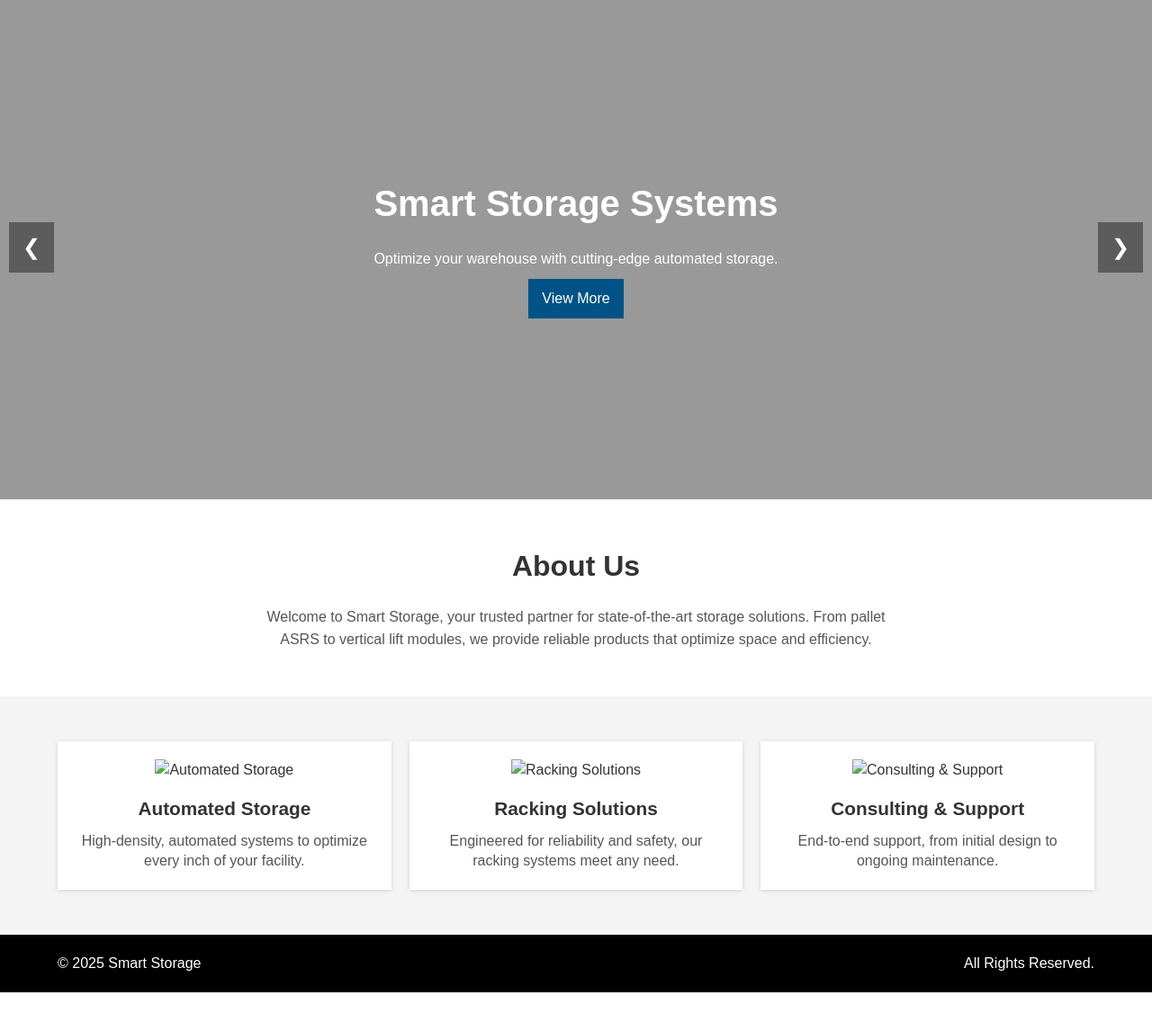
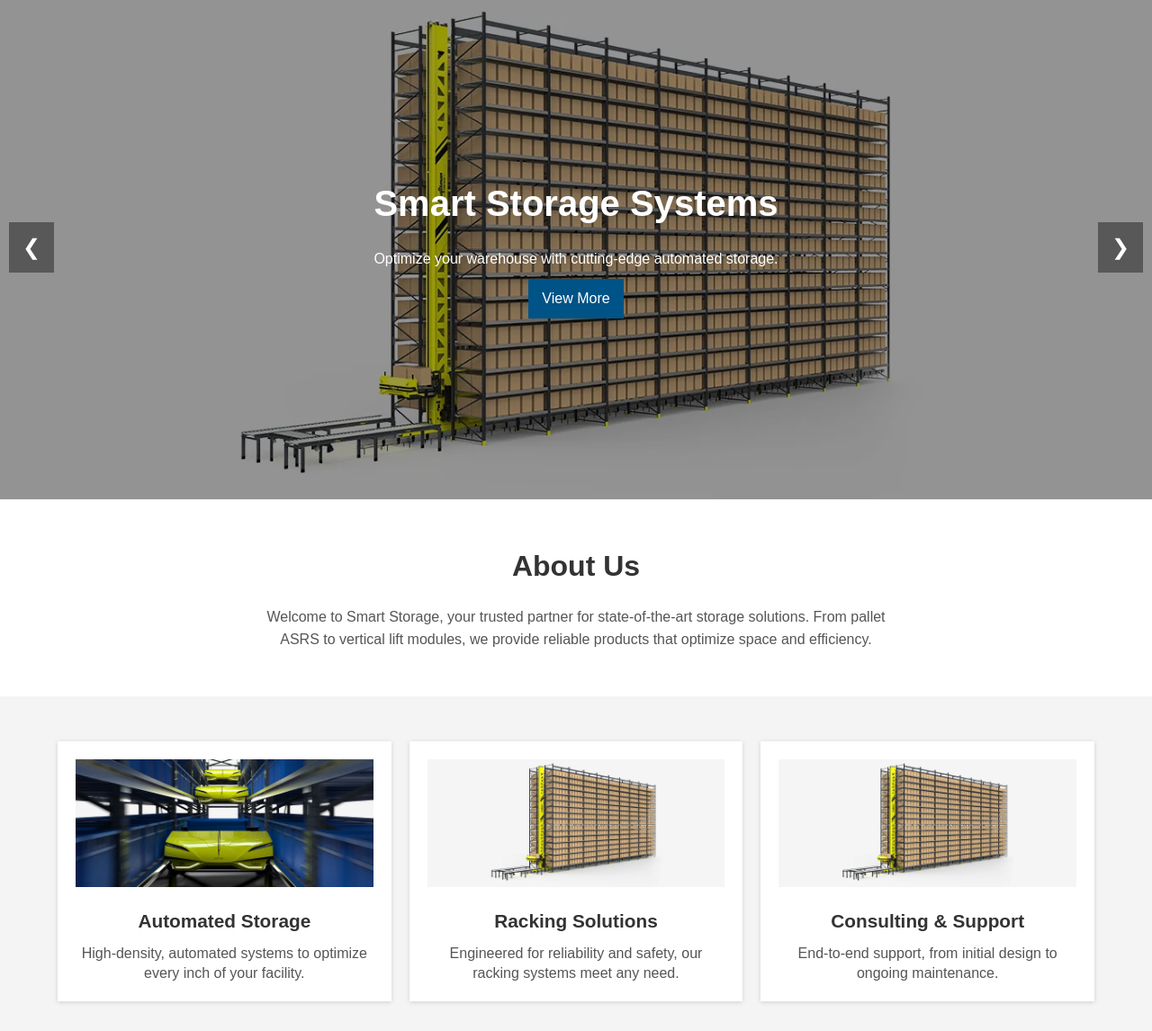
Before and after one commit to pagidik/smartstorage.github.io, a plain HTML site: page index.html in a window 1280 px wide. Shown: the part 154-1300 px from the top of the page at 90% size. Before the commit the page ends 1257 px from the top, so only its background shows below. Drawn offline with Linux system fonts and the light colour scheme.

Commit message:
updated landing page

```diff
--- a/index.html
+++ b/index.html
@@ -103,7 +103,7 @@
 
 <!-- Hero Slider Section -->
 <section class="hero-section">
-  <div class="hero-slide current-slide" style="background-image: url('images/manufacturing1.jpg');">
+  <div class="hero-slide current-slide" style="background-image: url('images/miniload.webp');">
     <div class="overlay"></div>
     <div class="hero-text">
       <h2>Pallet ASRS</h2>
@@ -111,7 +111,7 @@
       <a href="#" class="hero-button">View More</a>
     </div>
   </div>
-  <div class="hero-slide" style="background-image: url('images/manufacturing2.jpg');">
+  <div class="hero-slide" style="background-image: url('images/miniload2.webp');">
     <div class="overlay"></div>
     <div class="hero-text">
       <h2>Smart Storage Systems</h2>
@@ -119,7 +119,7 @@
       <a href="#" class="hero-button">View More</a>
     </div>
   </div>
-  <div class="hero-slide" style="background-image: url('images/manufacturing3.jpg');">
+  <div class="hero-slide" style="background-image: url('images/miniload3.webp');">
     <div class="overlay"></div>
     <div class="hero-text">
       <h2>Customized Racking</h2>
@@ -151,17 +151,17 @@
 <section class="services-section">
   <div class="container grid-3">
     <div class="service-box">
-      <img src="images/manufacturing1.jpg" alt="Automated Storage"/>
+      <img src="images\miniload.webp" alt="Automated Storage"/>
       <h4>Automated Storage</h4>
       <p>High-density, automated systems to optimize every inch of your facility.</p>
     </div>
     <div class="service-box">
-      <img src="images/manufacturing2.jpg" alt="Racking Solutions"/>
+      <img src="images\miniload2.webp" alt="Racking Solutions"/>
       <h4>Racking Solutions</h4>
       <p>Engineered for reliability and safety, our racking systems meet any need.</p>
     </div>
     <div class="service-box">
-      <img src="images/manufacturing3.jpg" alt="Consulting &amp; Support"/>
+      <img src="images\miniload2.webp" alt="Consulting &amp; Support"/>
       <h4>Consulting &amp; Support</h4>
       <p>End-to-end support, from initial design to ongoing maintenance.</p>
     </div>
```
Also changed, not shown: images/logo-instagram.png.
